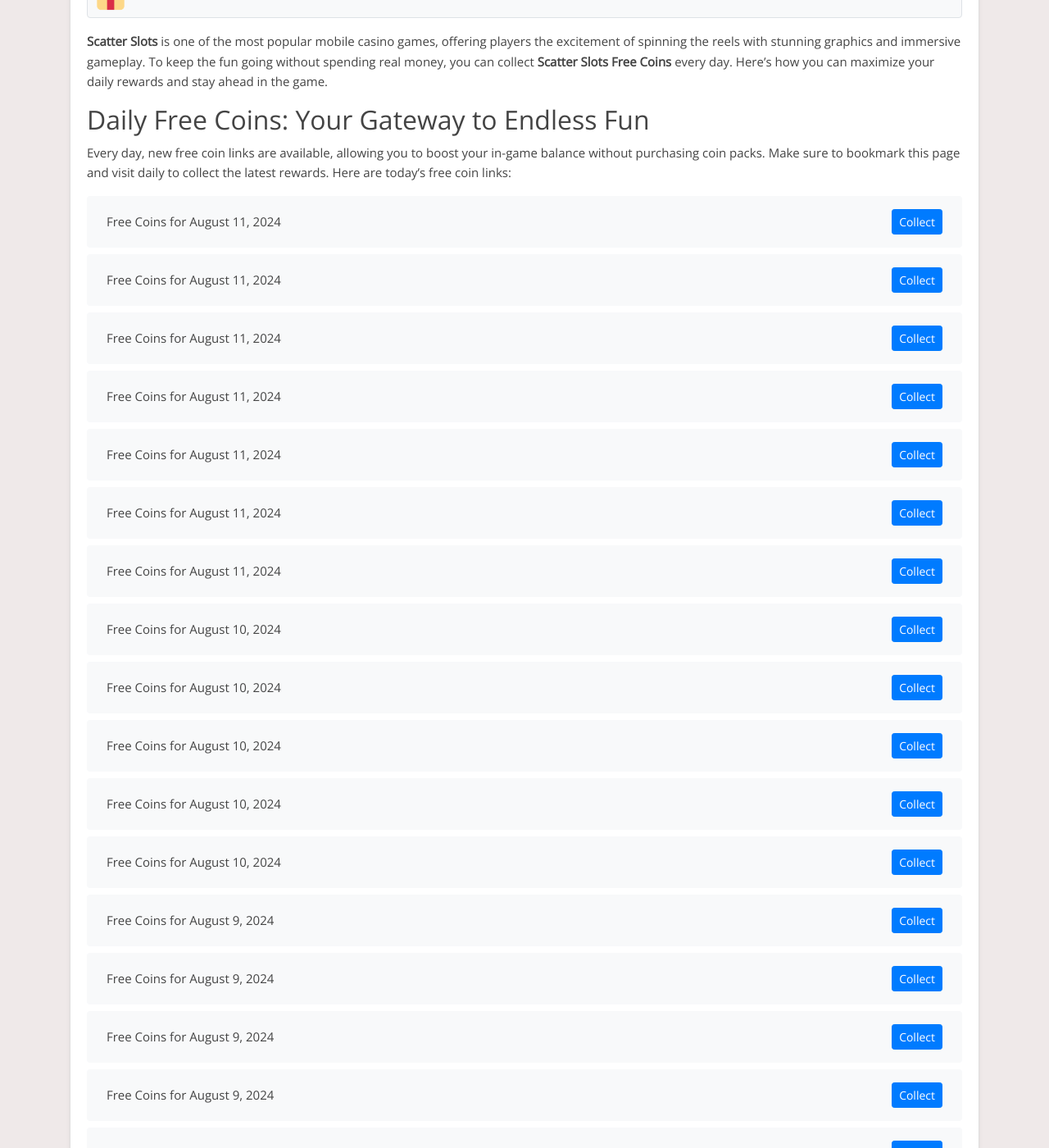
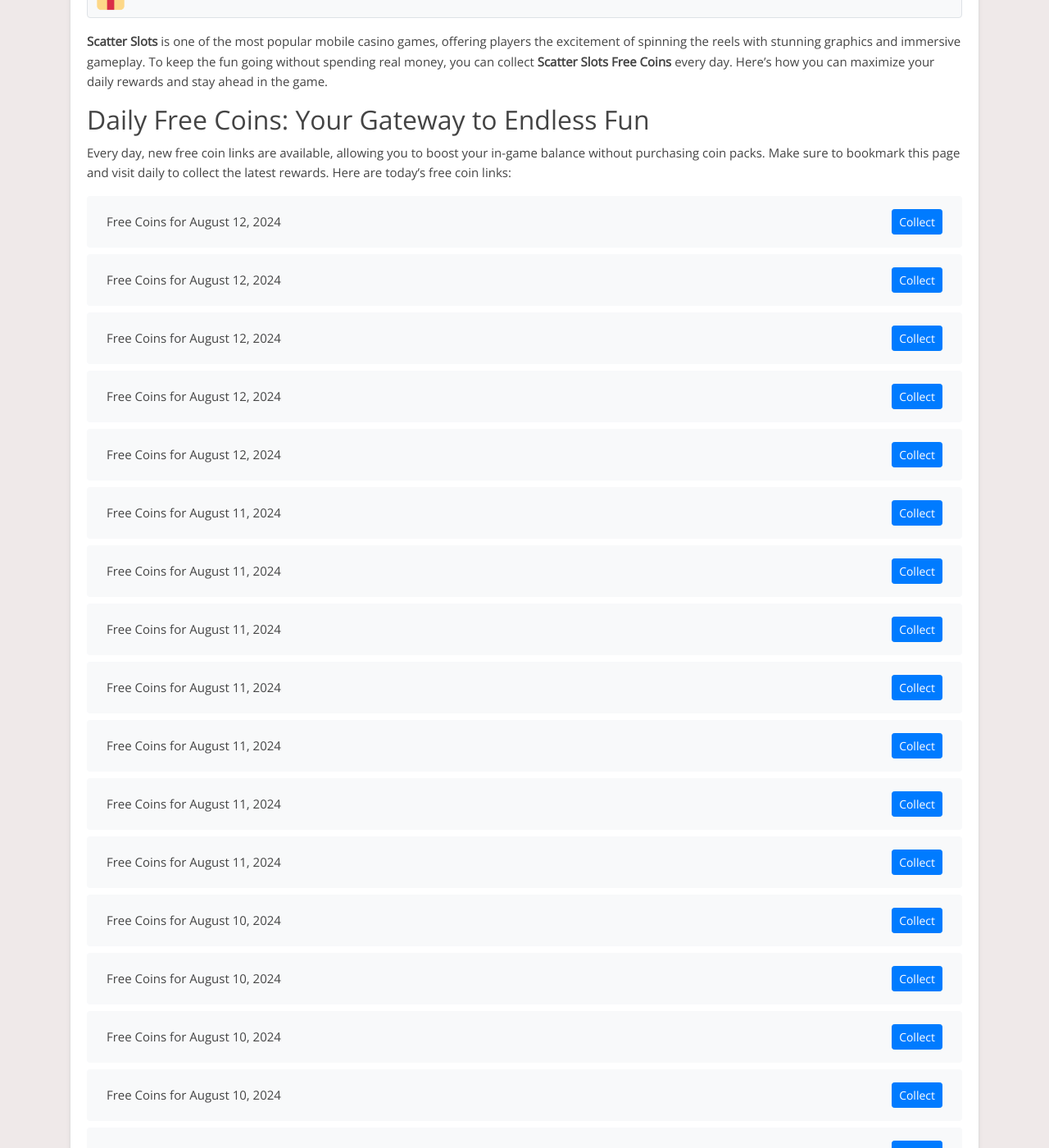
Before and after one commit to Prollad99/bs-net, a Jekyll site: the page built from _posts/2024-08-09-scatter-slots.md, in a window 1280 px wide and 1400 px high, scrolled down 274 px. Shown: the whole window at 82% size. Built offline with Jekyll 4.4.1, drawn with Linux system fonts in a browser that asks for light colours; nearby versions of some CDN libraries; comment, search, counter and statistics services are not loaded; some of the changed text lies outside the part shown.

Commit message:
Update scatter-slots reward links and last modified date

```diff
--- a/_data/include_files.yml
+++ b/_data/include_files.yml
@@ -89,4 +89,4 @@
   last_modified: 2024-08-11 05:18:45
 
 scatter-slots.html:
-  last_modified: 2024-08-11 04:40:31
+  last_modified: 2024-08-12 03:23:34
--- a/_includes/scatter-slots.html
+++ b/_includes/scatter-slots.html
@@ -1,4 +1,24 @@
 <ul class="list-group mt-3 mb-4">
+  <li class="list-group-item d-flex justify-content-between align-items-center">
+    <span>Free Coins for August 12, 2024</span>
+    <a href="https://tinyurl.com/yzbwu8ev" class="btn btn-primary btn-sm">Collect</a>
+  </li>
+  <li class="list-group-item d-flex justify-content-between align-items-center">
+    <span>Free Coins for August 12, 2024</span>
+    <a href="https://tinyurl.com/3dep5yr3" class="btn btn-primary btn-sm">Collect</a>
+  </li>
+  <li class="list-group-item d-flex justify-content-between align-items-center">
+    <span>Free Coins for August 12, 2024</span>
+    <a href="https://tinyurl.com/5649ewhh" class="btn btn-primary btn-sm">Collect</a>
+  </li>
+  <li class="list-group-item d-flex justify-content-between align-items-center">
+    <span>Free Coins for August 12, 2024</span>
+    <a href="https://tinyurl.com/yuxmm2yf" class="btn btn-primary btn-sm">Collect</a>
+  </li>
+  <li class="list-group-item d-flex justify-content-between align-items-center">
+    <span>Free Coins for August 12, 2024</span>
+    <a href="https://tinyurl.com/4m46m9ze" class="btn btn-primary btn-sm">Collect</a>
+  </li>
   <li class="list-group-item d-flex justify-content-between align-items-center">
     <span>Free Coins for August 11, 2024</span>
     <a href="https://tinyurl.com/p9sf8v2f" class="btn btn-primary btn-sm">Collect</a>
@@ -379,24 +399,4 @@
     <span>Free Coins for August 9, 2024</span>
     <a href="https://tinyurl.com/nmt8hzdb" class="btn btn-primary btn-sm">Collect</a>
   </li>
-  <li class="list-group-item d-flex justify-content-between align-items-center">
-    <span>Free Coins for August 9, 2024</span>
-    <a href="https://tinyurl.com/2d59y9w8" class="btn btn-primary btn-sm">Collect</a>
-  </li>
-  <li class="list-group-item d-flex justify-content-between align-items-center">
-    <span>Free Coins for August 9, 2024</span>
-    <a href="https://tinyurl.com/2p9us2mf" class="btn btn-primary btn-sm">Collect</a>
-  </li>
-  <li class="list-group-item d-flex justify-content-between align-items-center">
-    <span>Free Coins for August 9, 2024</span>
-    <a href="https://tinyurl.com/4azbppfw" class="btn btn-primary btn-sm">Collect</a>
-  </li>
-  <li class="list-group-item d-flex justify-content-between align-items-center">
-    <span>Free Coins for August 9, 2024</span>
-    <a href="https://tinyurl.com/5dmehpdr" class="btn btn-primary btn-sm">Collect</a>
-  </li>
-  <li class="list-group-item d-flex justify-content-between align-items-center">
-    <span>Free Coins for August 9, 2024</span>
-    <a href="https://tinyurl.com/mrynsm3m" class="btn btn-primary btn-sm">Collect</a>
-  </li>
 </ul>
```
Also changed, not shown: links-json/scatter-slots.json (+20 -20 lines).
